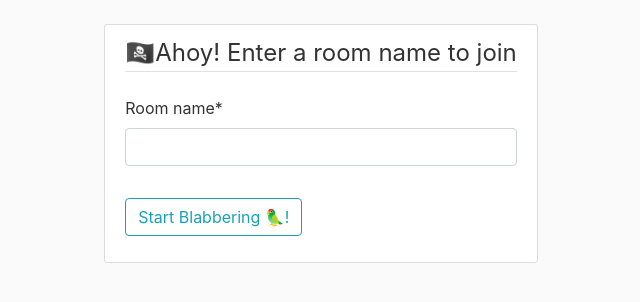
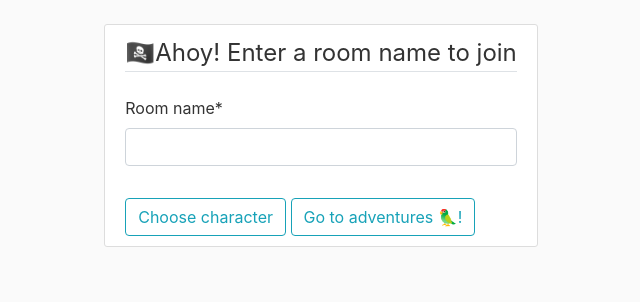
Before and after one commit to creativepix/dnd, a Django app: page / in a window 1280 px wide. Shown: the part 56-358 px from the top of the page, without its empty margins (319-959 px from the left). Run offline with Django 4.2, Linux system fonts and the light colour scheme; the visitor is signed in with stand-in values (Sample User, id 1); some libraries are stand-ins or nearby versions.

Commit message:
Home page changed

```diff
--- a/chat/static/chat/main.css
+++ b/chat/static/chat/main.css
@@ -33,7 +33,6 @@ body {
   padding: 10px 20px;
   border: 1px solid #dddddd;
   border-radius: 3px;
-    margin-bottom: 20px;
 }
 
 .article-title {
@@ -82,3 +81,29 @@ body {
 .account-heading {
   font-size: 2.5rem;
 }
+.dropdown {
+  position: relative;
+  display: inline-block;
+}
+.dropdown-content {
+  display: none;
+  position: absolute;
+  background-color: #f9f9f9;
+  min-width: 160px;
+  box-shadow: 0px 8px 16px 0px rgba(0,0,0,0.2);
+  z-index: 1;
+}
+.dropdown-content .content-section {
+  display: flex;
+  align-items: center;
+  padding: 12px 16px;
+  cursor: pointer;
+}
+.dropdown-content .content-section:hover {
+  background-color: #f1f1f1;
+}
+.dropdown-content .rounded-circle {
+  width: 40px;
+  height: 40px;
+  margin-right: 10px;
+}
--- a/chat/templates/chat/index.html
+++ b/chat/templates/chat/index.html
@@ -8,11 +8,50 @@
       </legend>
       {{ form|crispy }}
     </fieldset>
-    <div class="form-group">
-      <button class="btn btn-outline-info" type="submit">
-        Start Blabbering 🦜!
-      </button>
+  <div>
+    <div class="dropdown">
+      <div class="btn btn-outline-info choose-char-btn">Choose character</div>
+      <div class="dropdown-content">
+        {% for character in characters %}
+        <div class="content-section" id="{{character.id}}">
+          <img class="rounded-circle article-img" src="media/{{character.image}}">
+          <p class="article-content">{{character.name}}</p>
+        </div>
+        {% endfor %}
+      </div>
+    </div>
+    <button class="btn btn-outline-info start-btn" type="submit">
+      Go to adventures 🦜!
+    </button>
+  </div>
     </div>
   </form>
 </div>
 {% endblock content %}
+{% block js_scripts %}
+<script>
+var selectedCharacter = '';
+var chooseCharBtn = $(".choose-char-btn")[0];
+var chosenInd = -1;
+
+$('.dropdown-content .content-section').on('click', function() {
+    selectedCharacter = $(this).find('.article-content').text();
+    imgCharacter = $(this).find('.article-img').attr('src');
+
+    chooseCharBtn.innerHTML = '<div class="container"><div class="row"><div class="col-xs"><img class="rounded-circle article-img" src="' + imgCharacter + '"></div><div class="col-xs page-hero d-flex align-items-center justify-content-center">' + selectedCharacter + '</div></div></div>'
+    $(".start-btn")[0].style.height = $(".dropdown").height() + "px";
+    chosenInd = $(this).attr('id');
+
+    $('.dropdown-content').hide();
+    $('.dropdown').trigger("mouseover");
+});
+
+$('.dropdown').hover(function () {
+    $('.dropdown-content').show();
+},
+function () {
+    $('.dropdown-content').hide();
+});
+
+</script>
+{% endblock %}
--- a/chat/views.py
+++ b/chat/views.py
@@ -5,6 +5,7 @@ from django.contrib.auth.decorators import login_required
 from .forms import RoomForm
 from .models import Message, Room
 
+from users.models import Character
 
 @login_required()
 def chat_home(request):
@@ -17,7 +18,10 @@ def chat_home(request):
         messages.success(request, f"Joined: {room_name}")
         return render(request, 'chat/chatroom.html', {'room_name': room_name, 'title': room_name, 'db_messages': db_messages})
 
-    return render(request, 'chat/index.html', {'form': form})
+    characters = []
+    for character in request.user.character_set.all():
+        characters.append({'id': character.id, 'name': character.name, 'image': character.image})
+    return render(request, 'chat/index.html', {'form': form, 'characters': characters})
 
 
 @login_required
--- a/users/forms.py
+++ b/users/forms.py
@@ -77,5 +77,5 @@ class StatsCreateFormValues:
 
 class CharacterCreateFormValues:
     def __init__(self):
-        self.name = ""
+        self.name = "Johnatan"
         self.image = ""
--- a/users/views.py
+++ b/users/views.py
@@ -43,8 +43,8 @@ def profile(request):
                 data[key] = val if isinstance(val, int) else f'"{val}"'
             for key, val in character.items():
                 data[key] = val if isinstance(val, int) else f'"{val}"'
-            data["mode"] = "create"
-            data["char_id"] = ""
+            data["mode"] = "'create'"
+            data["char_id"] = "''"
             return render(request, 'users/character.html', data)
         elif "generate" in request.POST:
             all_data = json.loads(request.POST["all_data"])
```
Also changed, not shown: 1 other file. Lines whose indentation alone changed are shown as unchanged.
